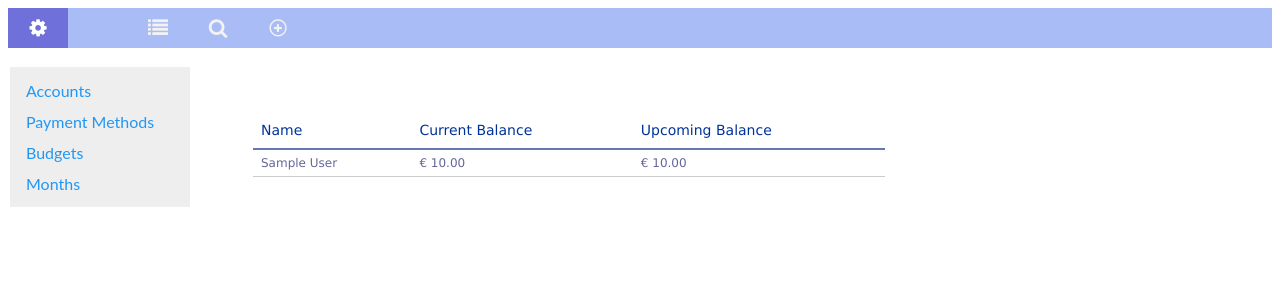
After one commit to dolitham/Picsou, a Django app: page /bank/settings/accounts in a window 1280 px wide. The commit adds this page. Shown: the top 300 px of the page. Run offline with Django 3.2, Linux system fonts and the light colour scheme; tables that the repository leaves empty hold one stand-in row (values such as "Sample post"); some libraries are stand-ins or nearby versions.

Commit message:
settings page functionnal

```diff
--- a/picsousou/bank/forms.py
+++ b/picsousou/bank/forms.py
@@ -4,11 +4,13 @@ from django.views.generic import UpdateView
 
 from .models import *
 
+EDIT_SETTINGS_HTML = 'bank/edit_settings.html'
+
 
 class OperationForm(ModelForm):
     class Meta:
         model = Operation
-        fields = ['name', 'amount', 'budget', 'payment']
+        fields = ['name', 'amount', 'budget', 'payment', 'check', 'date']
 
 
 class OperationFilter(django_filters.FilterSet):
@@ -24,6 +26,34 @@ class OperationFilter(django_filters.FilterSet):
 
 class OperationUpdate(UpdateView):
     model = Operation
-    fields = ['name', 'amount', 'budget', 'payment']
+    fields = ['name', 'amount', 'budget', 'payment', 'check', 'date']
     template_name = 'bank/edit_operation.html'
     success_url = '/bank/'
+
+
+class AccountUpdate(UpdateView):
+    model = Account
+    fields = ['name']
+    template_name = EDIT_SETTINGS_HTML
+    success_url = '/bank/settings/accounts'
+
+
+class PaymentMethodUpdate(UpdateView):
+    model = PaymentMethod
+    fields = ['name', 'account', 'visible_days']
+    template_name = EDIT_SETTINGS_HTML
+    success_url = '/bank/settings/payments'
+
+
+class BudgetNameUpdate(UpdateView):
+    model = BudgetName
+    fields = ['name']
+    template_name = EDIT_SETTINGS_HTML
+    success_url = '/bank/settings/budgets'
+
+
+class MonthUpdate(UpdateView):
+    model = Month
+    fields = ['first_day', 'last_day']
+    template_name = EDIT_SETTINGS_HTML
+    success_url = '/bank/settings/months'
--- /dev/null
+++ b/picsousou/bank/static/bank/settings.css
@@ -0,0 +1,66 @@
+body {
+    font-family: "Lato", sans-serif;
+}
+
+.sidenav {
+    width: 180px;
+    position: fixed;
+    z-index: 1;
+    left: 10px;
+    background: #eee;
+    overflow-x: hidden;
+    padding: 8px 0;
+}
+
+.sidenav a {
+    padding: 6px 8px 6px 16px;
+    text-decoration: none;
+    font-size: 16px;
+    color: #2196F3;
+    display: block;
+}
+
+.sidenav a:hover {
+    color: #064579;
+}
+
+.main {
+    margin-left: 190px; /* Same width as the sidebar + left position in px */
+    font-size: 14px; /* Increased text to enable scrolling */
+    padding: 0px 10px;
+}
+
+@media screen and (max-height: 450px) {
+    .sidenav {padding-top: 15px;}
+    .sidenav a {font-size: 18px;}
+}
+
+#content
+{
+	font-family: "Lucida Sans Unicode", "Lucida Grande", Sans-Serif;
+	font-size: 12px;
+	background: #fff;
+	margin: 45px;
+	width: 480px;
+	border-collapse: collapse;
+	text-align: left;
+}
+#content th
+{
+	font-size: 14px;
+	font-weight: normal;
+	color: #039;
+	padding: 10px 8px;
+	border-bottom: 2px solid #6678b1;
+}
+#content td
+{
+	border-bottom: 1px solid #ccc;
+	color: #669;
+	padding: 6px 8px;
+}
+#content tr:hover
+{
+	color: #009;
+	background =#ccddff;
+}
--- a/picsousou/bank/templates/bank/settings.html
+++ b/picsousou/bank/templates/bank/settings.html
@@ -3,13 +3,31 @@
 <head>
     <meta charset="UTF-8">
     <title>Settings</title>
+
+    {% load static %}
+    <link rel="stylesheet" type="text/css" href="{% static 'bank/settings.css' %}">
 </head>
 <body>
+
 
 {% with 'settings' as page_name %}
     {% include 'bank/header.html' %}
 {% endwith %}
 
-Settings
+<br>
+
+<div class="sidenav">
+  <a href={% url 'bank:view_accounts' %}>Accounts</a>
+  <a href={% url 'bank:view_payments' %}>Payment Methods</a>
+  <a href={% url 'bank:view_budgets' %}>Budgets</a>
+  <a href={% url 'bank:view_months' %}>Months</a>
+</div>
+
+
+<div class="main">
+    {% block content %}
+    {% endblock %}
+</div>
+
 </body>
 </html>
--- /dev/null
+++ b/picsousou/bank/templates/bank/view_accounts.html
@@ -0,0 +1,20 @@
+{% extends 'bank/settings.html' %}
+
+{% block content %}
+{% load static %}
+<link rel="stylesheet" type="text/css" href="{% static 'bank/settings.css' %}">
+
+    <table id="content" style="width:60%">
+        <th> Name</th>
+        <th> Current Balance</th>
+        <th> Upcoming Balance </th>
+    {% for account in account_list %}
+      <tr style="cursor:pointer" onClick="location.href='{% url 'bank:edit_account' account.id %}';" >
+          <td> {{ account.name }} </td>
+          <td nowrap> &euro; {{ account.current_balance }}  </td>
+          <td nowrap> &euro; {{ account.upcoming_balance }}  </td>
+      </tr>
+
+    {% endfor %}
+        </table>
+{% endblock %}
--- a/picsousou/bank/urls.py
+++ b/picsousou/bank/urls.py
@@ -13,5 +13,14 @@ urlpatterns = [
     path('operation/<int:pk>/', OperationUpdate.as_view(), name='edit_operation'),
     url(r'^search/$', search, name='search'),
     path('add_operation', add_operation, name='add_operation'),
-    path('settings', settings, name='settings')
+    path('settings', settings, name='settings'),
+    path('settings/accounts', view_accounts, name='view_accounts'),
+    path('account/<int:pk>/', AccountUpdate.as_view(), name='edit_account'),
+    path('settings/budgets', view_budgets, name='view_budgets'),
+    path('budget/<int:pk>/', BudgetNameUpdate.as_view(), name='edit_budget'),
+    path('settings/payments', view_payments, name='view_payments'),
+    path('payment/<int:pk>/', PaymentMethodUpdate.as_view(), name='edit_payment'),
+    path('settings/months', view_months, name='view_months'),
+    path('month/<int:pk>/', MonthUpdate.as_view(), name='edit_month'),
+
 ]
--- a/picsousou/bank/views.py
+++ b/picsousou/bank/views.py
@@ -4,8 +4,11 @@ from .operation_manager import *
 
 
 def settings(request):
+    account_list = Account.objects.all()
+    url = request.get_full_path()
     context = {
-        'person_list': Person.objects.all()
+        'account_list': account_list,
+        'current_url': url
     }
     return render(request, 'bank/settings.html', context)
 
@@ -32,7 +35,6 @@ def search(request):
     return render(request, 'bank/search_operation.html', {'filter': operation_filter})
 
 
-
 def add_operation(request):
     if request.method == 'POST':
         form = OperationForm(request.POST)
@@ -48,3 +50,35 @@ def add_operation(request):
     context = {
         'operation_form': form}
     return render(request, 'bank/add_operation.html', context)
+
+
+def view_accounts(request):
+    account_list = Account.objects.all()
+    context = {
+        'account_list': account_list
+    }
+    return render(request, 'bank/view_accounts.html', context)
+
+
+def view_budgets(request):
+    budget_list = BudgetName.objects.all()
+    context = {
+        'budget_list': budget_list
+    }
+    return render(request, 'bank/view_budgets.html', context)
+
+
+def view_months(request):
+    month_list = Month.objects.all()
+    context = {
+        'month_list': month_list
+    }
+    return render(request, 'bank/view_months.html', context)
+
+
+def view_payments(request):
+    payment_list = PaymentMethod.objects.all()
+    context = {
+        'payment_list': payment_list
+    }
+    return render(request, 'bank/view_payments.html', context)
--- a/picsousou/picsou/settings.py
+++ b/picsousou/picsou/settings.py
@@ -42,6 +42,7 @@ INSTALLED_APPS = [
     'django.contrib.messages',
     'django.contrib.staticfiles',
     'django_filters',
+    'widget_tweaks',
 
 ]
 
```
Also changed, not shown: picsousou/bank/templates/bank/edit_settings.html (added, +13 -0 lines), picsousou/bank/templates/bank/header.html (+0 -7 lines), picsousou/bank/templates/bank/search_operation.html (+3 -5 lines), picsousou/bank/templates/bank/view_budgets.html (added, +16 -0 lines), picsousou/bank/templates/bank/view_months.html (added, +24 -0 lines), picsousou/bank/templates/bank/view_payments.html (added, +20 -0 lines).
